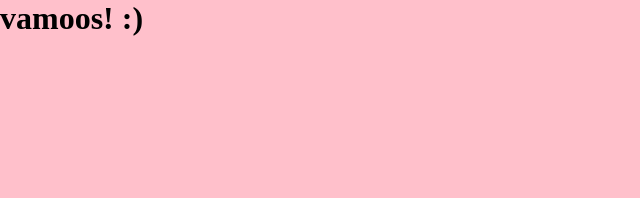
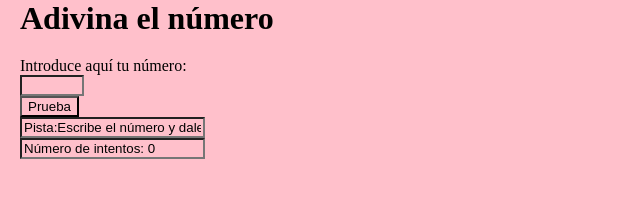
Before and after one commit to saramartara/Guess-the-number_module-2, a plain HTML site: page index.html in a window 1280 px wide. Shown: the whole page, without its empty margins (0-640 px from the left). Drawn offline with Linux system fonts and the light colour scheme.

Commit message:
add first html structure

```diff
--- a/index.html
+++ b/index.html
@@ -3,11 +3,36 @@
   <head>
     <meta charset="UTF-8" />
     <meta name="viewport" content="width=device-width, initial-scale=1.0" />
-    <title>Document</title>
+    <title>Adivina el número</title>
     <link rel="stylesheet" href="./styles/main.css" />
   </head>
   <body>
-    <h1>vamoos! :)</h1>
+    <h1 class="title">Adivina el número</h1>
+    <form action="" method="GET" class="form">
+      <label class="item form__item--label" for="num"
+        >Introduce aquí tu número:
+      </label>
+      <input
+        id="num"
+        class="item form__item--number"
+        type="number"
+        min="0"
+        max="100"
+      />
+      <input class="btn" type="button" value="Prueba" />
+      <input
+        class="item form__item--clue"
+        type="text"
+        name="clue"
+        value="Pista:Escribe el número y dale a Prueba"
+      />
+      <input
+        class="item form__item--counter"
+        type="text"
+        name="counter"
+        value="Número de intentos: 0"
+      />
+    </form>
     <script type="text/javascript" src="./js/main.js"></script>
   </body>
 </html>
--- a/styles/main.css
+++ b/styles/main.css
@@ -3,3 +3,13 @@
   margin: 0;
   box-sizing: border-box;
 }
+.title {
+  margin-left: 20px;
+}
+
+.form {
+  display: flex;
+  flex-direction: column;
+  align-items: flex-start;
+  margin: 20px;
+}
```
